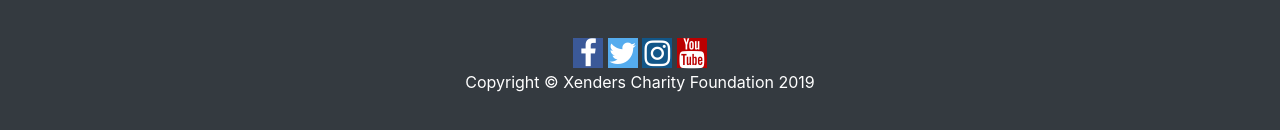
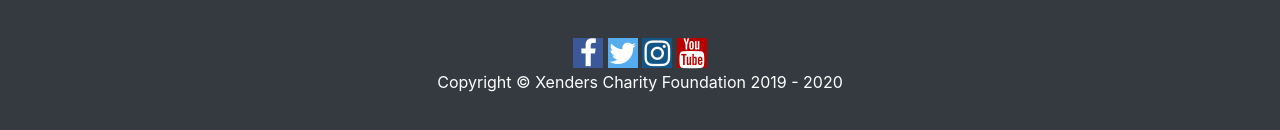
Before and after one commit to ApexWorksInc701/xenders_website, a plain HTML site: page web_pages/projects.html in a window 1280 px wide. Shown: the part 784-914 px from the top of the page. Drawn offline with Linux system fonts and the light colour scheme.

Commit message:
Update projects.html

```diff
--- a/web_pages/projects.html
+++ b/web_pages/projects.html
@@ -144,7 +144,7 @@
         <a href="#" class="fa fa-instagram" style="background: #125688; color: white; width: 30px; font-size: 30px;"></a>
         <a href="#" class="fa fa-youtube" style="background: #bb0000; color: white; width: 30px; font-size: 30px;"></a>
       </p>
-      <p class="m-0 text-center text-white">Copyright &copy; Xenders Charity Foundation 2019</p>
+      <p class="m-0 text-center text-white">Copyright &copy; Xenders Charity Foundation 2019 - 2020</p>
     </div>
     <!-- /.container -->
   </footer>
```
